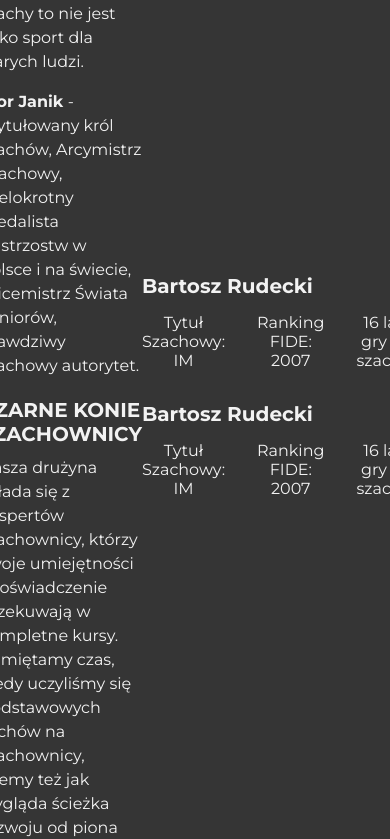
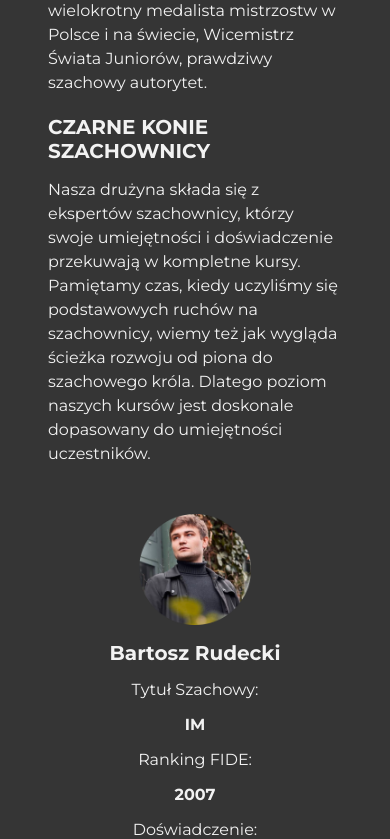
Before and after one commit to BartekKuzniewski/ostre-debiuty, a React (Vite) app: page / in a window 390 px wide. Shown: the part 3625-4464 px from the top of the page. Built offline with nearby package versions, Linux system fonts and the light colour scheme.

Commit message:
added styles for smaller devices

```diff
--- a/src/components/KnowUsBetter/KnowUsBetter.jsx
+++ b/src/components/KnowUsBetter/KnowUsBetter.jsx
@@ -53,7 +53,7 @@
 							</p>
 						</div>
 					</div>
-					<div>
+					<div className={styles.knowUsContentTrainers}>
 						<Trainers />
 						<Trainers />
 					</div>
--- a/src/components/KnowUsBetter/KnowUsBetter.module.css
+++ b/src/components/KnowUsBetter/KnowUsBetter.module.css
@@ -22,7 +22,7 @@
 }
 
 .knowUsContentInfo {
-	width: 60%;
+	width: 50%;
 }
 
 .knowUsContentInfo p {
@@ -31,9 +31,30 @@
 }
 
 .knowUsContentInfo h3 {
-	margin: 1em 0 0.5em 0;
+	margin: 1em 0 0.75em 0;
 }
 
 .knowUsContentInfo span {
 	font-weight: bold;
 }
+
+@media (max-width: 1200px) {
+	.knowUsContentInfo {
+		width: 100%;
+		margin-bottom: 3em;
+	}
+
+	.knowUsContentInfo p:last-of-type {
+		margin-bottom: 3em;
+	}
+
+	.knowUsContent {
+		flex-direction: column;
+	}
+}
+
+@media (max-width: 768px) {
+	.knowUsContentInfo p:last-of-type {
+		margin-bottom: 0;
+	}
+}
--- a/src/components/Trainers/Trainers.jsx
+++ b/src/components/Trainers/Trainers.jsx
@@ -21,8 +21,8 @@
 						<p>2007</p>
 					</div>
 					<div className={styles.trainersExp}>
+						<p>Doświadczenie:</p>
 						<p>16 lat</p>
-						<p>gry w szachy</p>
 					</div>
 				</div>
 			</div>
--- a/src/components/Trainers/Trainers.module.css
+++ b/src/components/Trainers/Trainers.module.css
@@ -1,5 +1,7 @@
 .trainers {
 	display: flex;
+	align-items: center;
+	justify-content: center;
 	margin-bottom: 2em;
 }
 
@@ -19,6 +21,33 @@
 
 .trainersDetails {
 	display: flex;
+	align-items: center;
+	justify-content: center;
 	text-align: center;
 	gap: 2em;
 }
+.trainersDetails p {
+	margin-bottom: 1em;
+}
+
+.trainersDetails p:nth-child(2n) {
+	font-weight: bold;
+}
+
+@media (max-width: 768px) {
+	.trainers {
+		flex-direction: column;
+		margin-bottom: 2em;
+	}
+
+	.trainersImg {
+		margin-bottom: 1em;
+	}
+}
+
+@media (max-width: 568px) {
+	.trainersDetails {
+		flex-direction: column;
+		gap: 0;
+	}
+}
```
